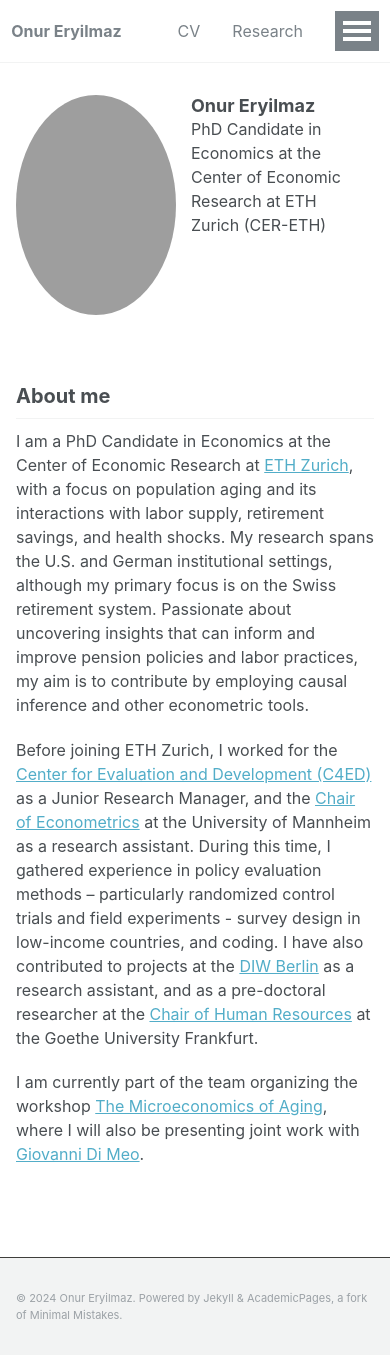
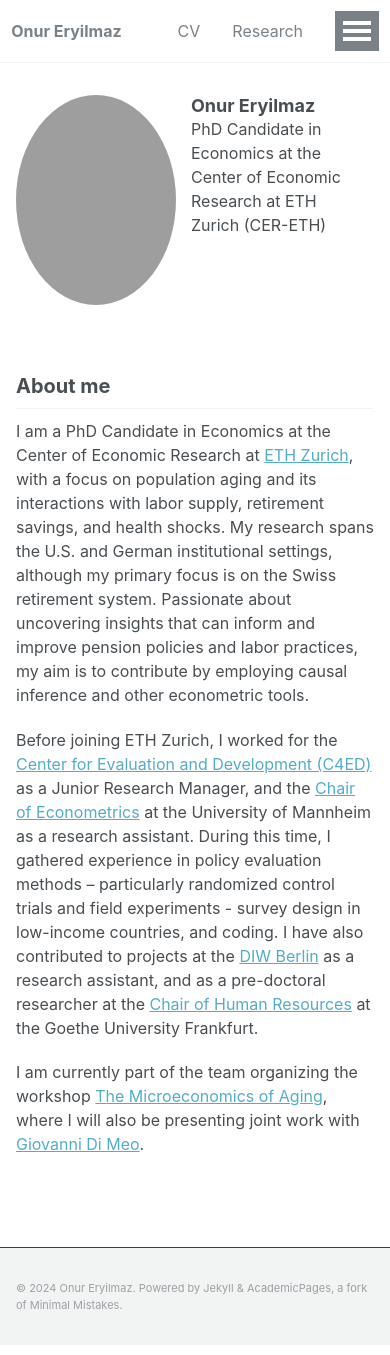
Before and after one commit to oeryilmaz/oeryilmaz.github.io, a Jekyll site: the page built from _pages/about.md, in a window 390 px wide. Built offline with Jekyll 4.4.1, drawn with Linux system fonts in a browser that asks for light colours.

Commit message:
Update _custom.scss

```diff
--- a/_sass/_custom.scss
+++ b/_sass/_custom.scss
@@ -8,7 +8,7 @@ li ol li {
 @media only screen and (max-width: 600px) {
   .author__avatar {
     width: 160px; /* Width of the avatar */
-    height: 220px; /* Height, slightly taller than the width */
+    height: 210px; /* Height, slightly taller than the width */
     border-radius: 50%; /* Keeps it circular */
     object-fit: cover; /* Ensures the image doesn’t stretch */
   }
```
